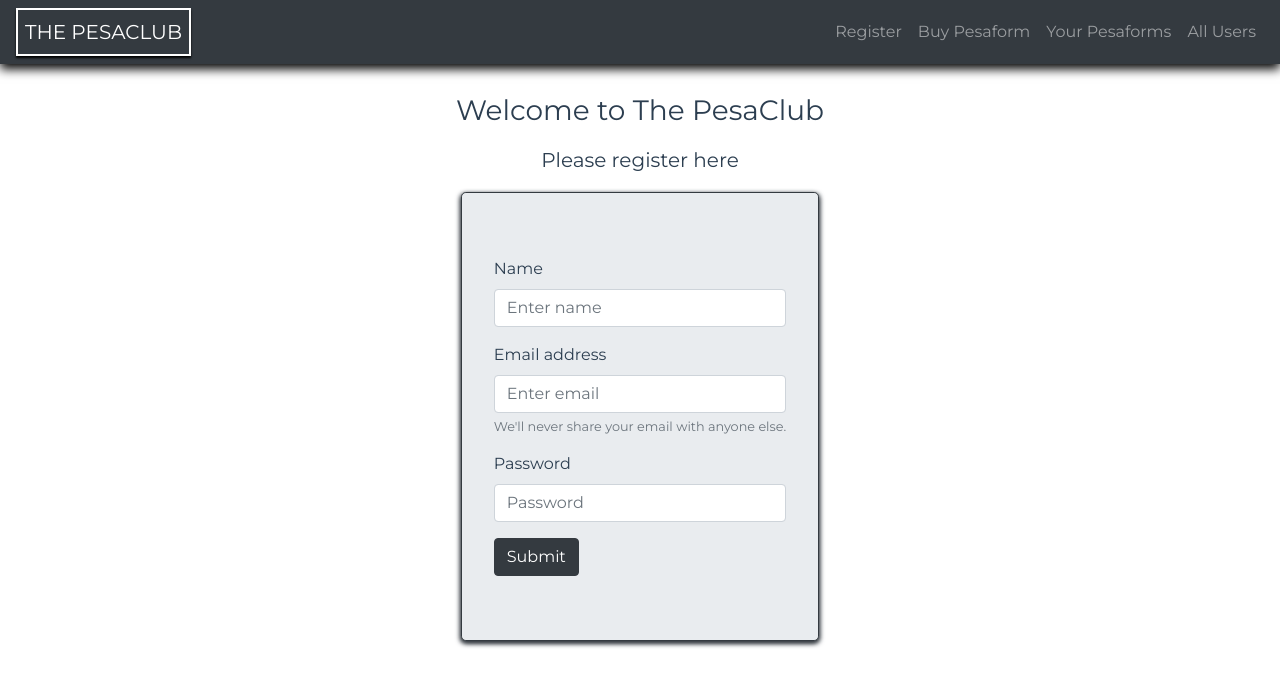
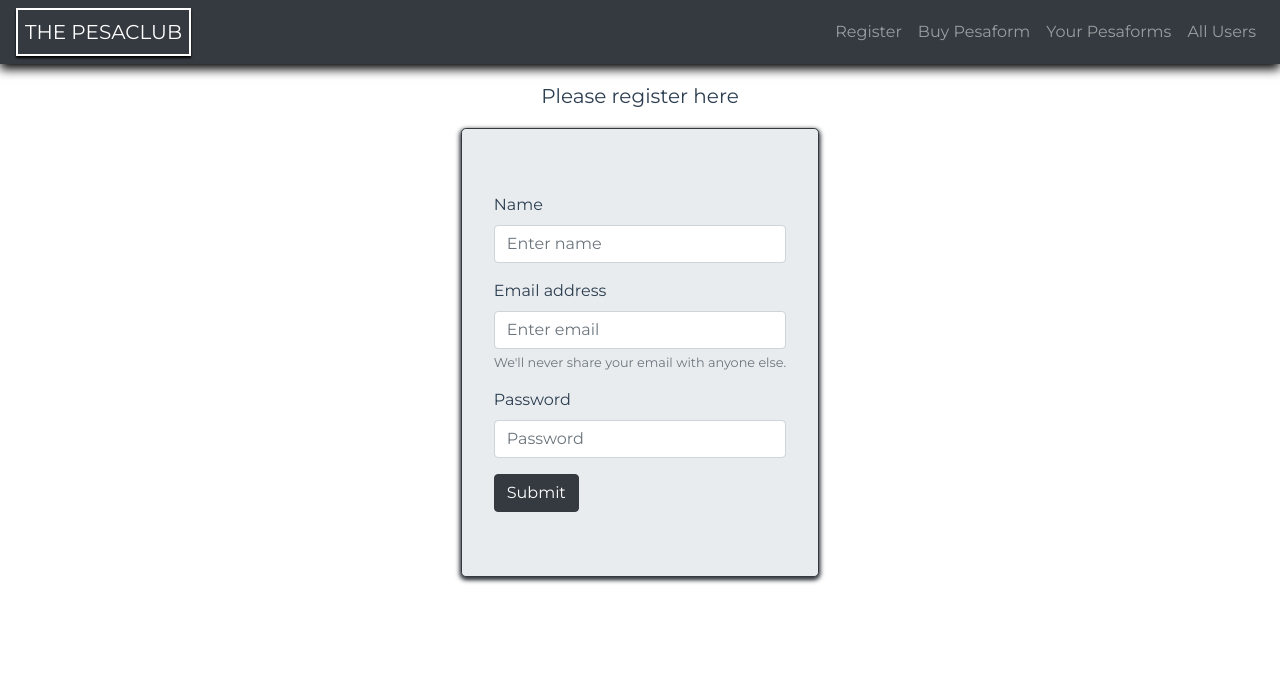
Before and after one commit to RayAuxey/pesaclub-front, a Vue app: page / in a window 1280 px wide. Shown: the top 686 px of the page. Built offline with nearby package versions, Linux system fonts and the light colour scheme.

Commit message:
Navbar fixed top

```diff
--- a/src/components/Navbar.vue
+++ b/src/components/Navbar.vue
@@ -1,6 +1,6 @@
 <template>
   <div>
-    <nav class="navbar navbar-expand-lg navbar-dark bg-dark">
+    <nav class="navbar navbar-expand-lg navbar-dark bg-dark fixed-top">
       <router-link class="navbar-brand" to="/">The PesaClub</router-link>
       <button
         class="navbar-toggler"
```
